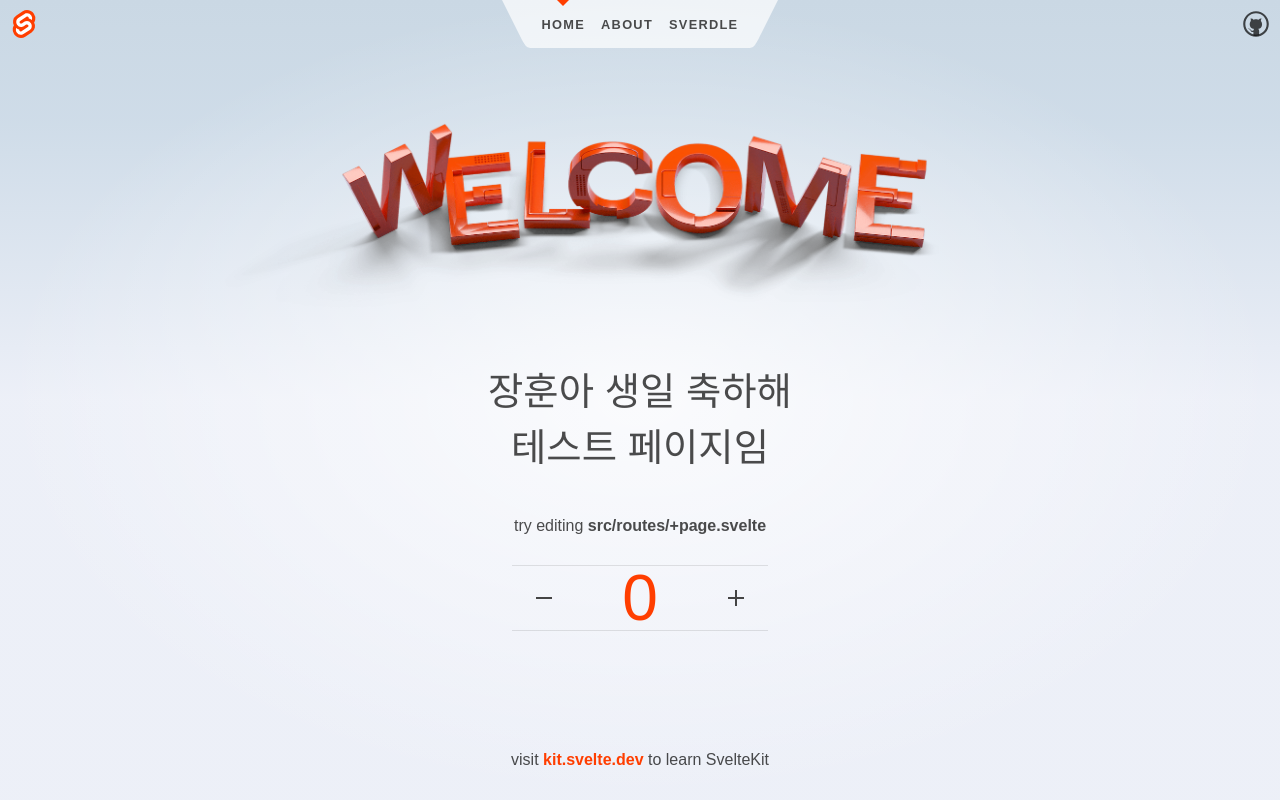
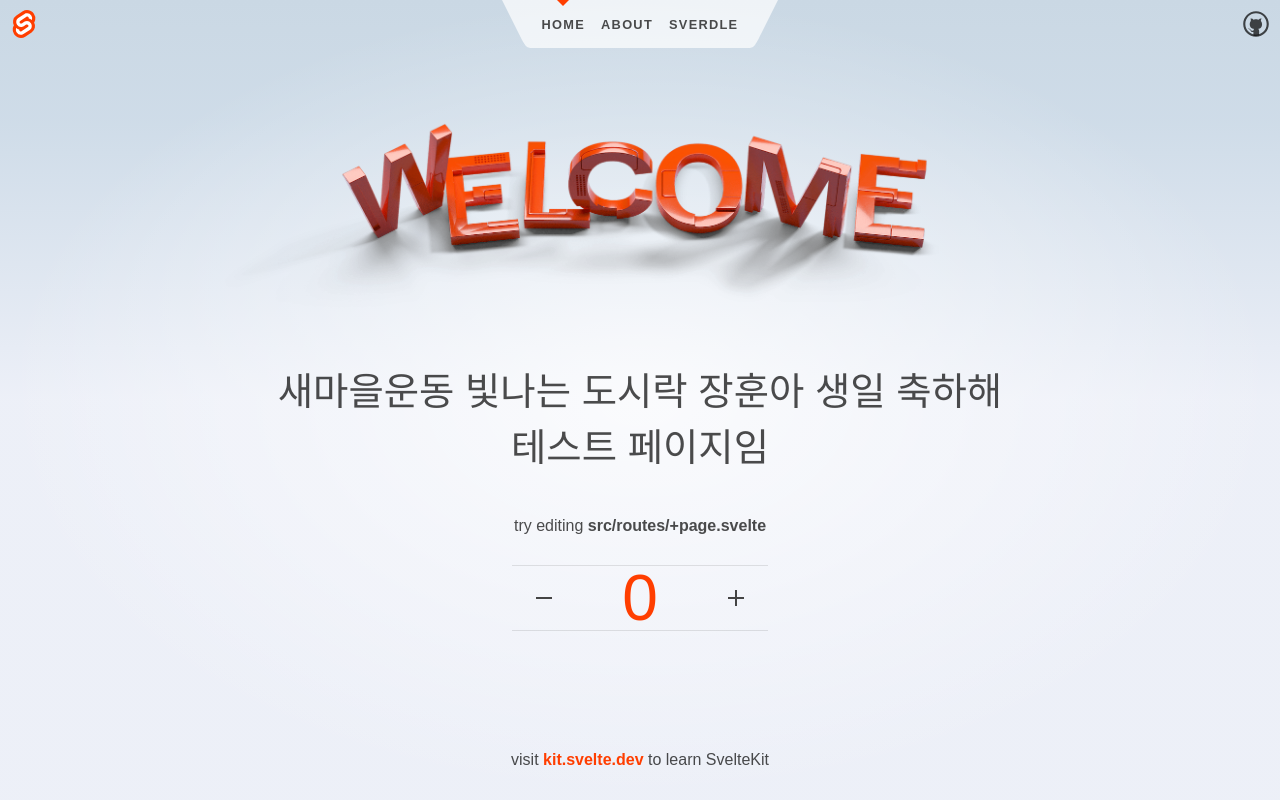
Before and after one commit to scwon/new-star-library, a SvelteKit app: page / in a window 1280 px wide. Built offline with nearby package versions, Linux system fonts and the light colour scheme.

Commit message:
json import test

```diff
--- a/src/routes/+page.svelte
+++ b/src/routes/+page.svelte
@@ -2,6 +2,7 @@
 	import Counter from './Counter.svelte';
 	import welcome from '$lib/images/svelte-welcome.webp';
 	import welcome_fallback from '$lib/images/svelte-welcome.png';
+	import mani from '$lib/manifest.json';
 </script>
 
 <svelte:head>
@@ -17,7 +18,7 @@
 				<img src={welcome_fallback} alt="Welcome" />
 			</picture>
 		</span>
-
+		{mani.name}
 		장훈아 생일 축하해<br />테스트 페이지임
 	</h1>
 
```
Also changed, not shown: src/lib/manifest.json (added).
